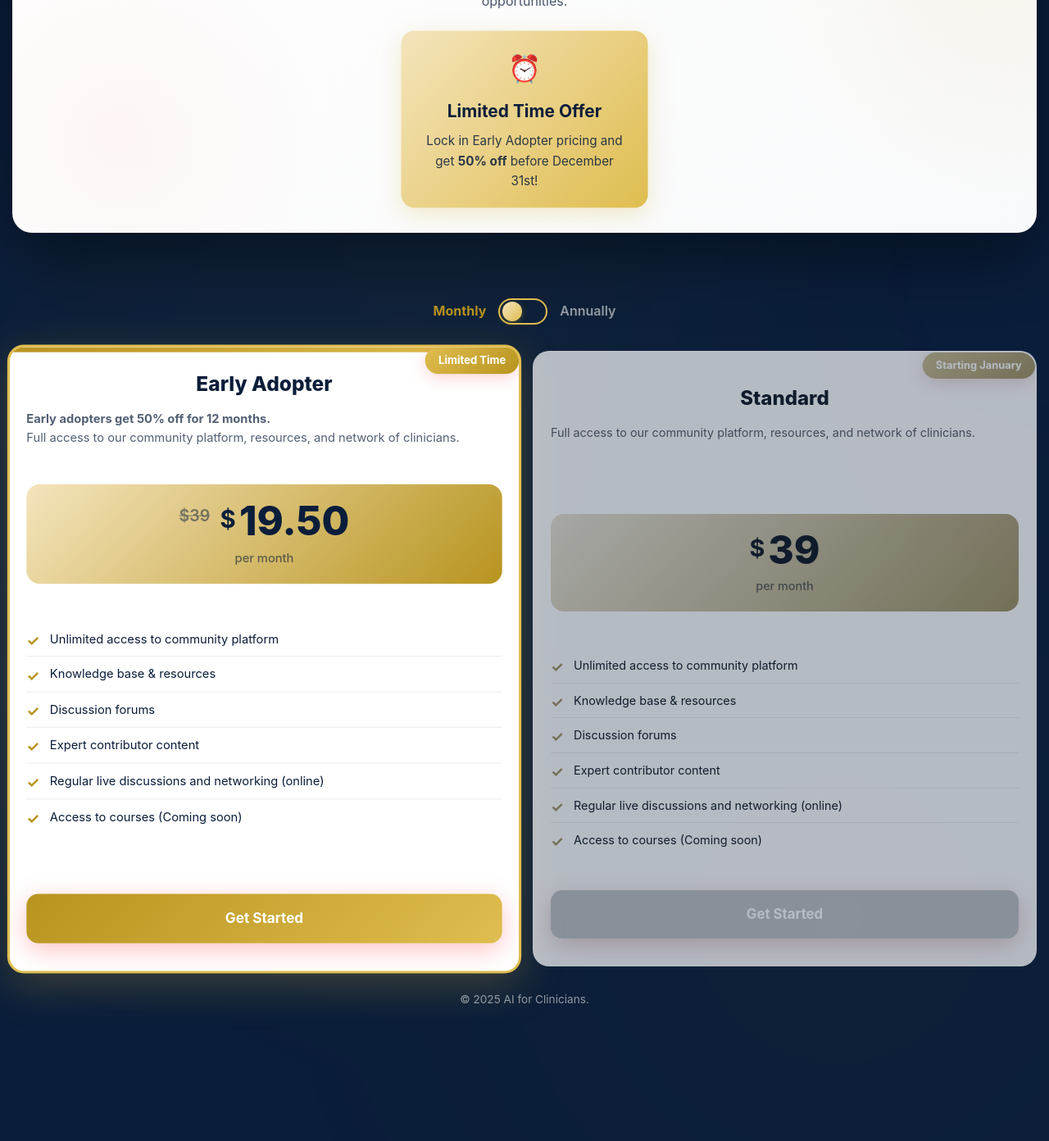
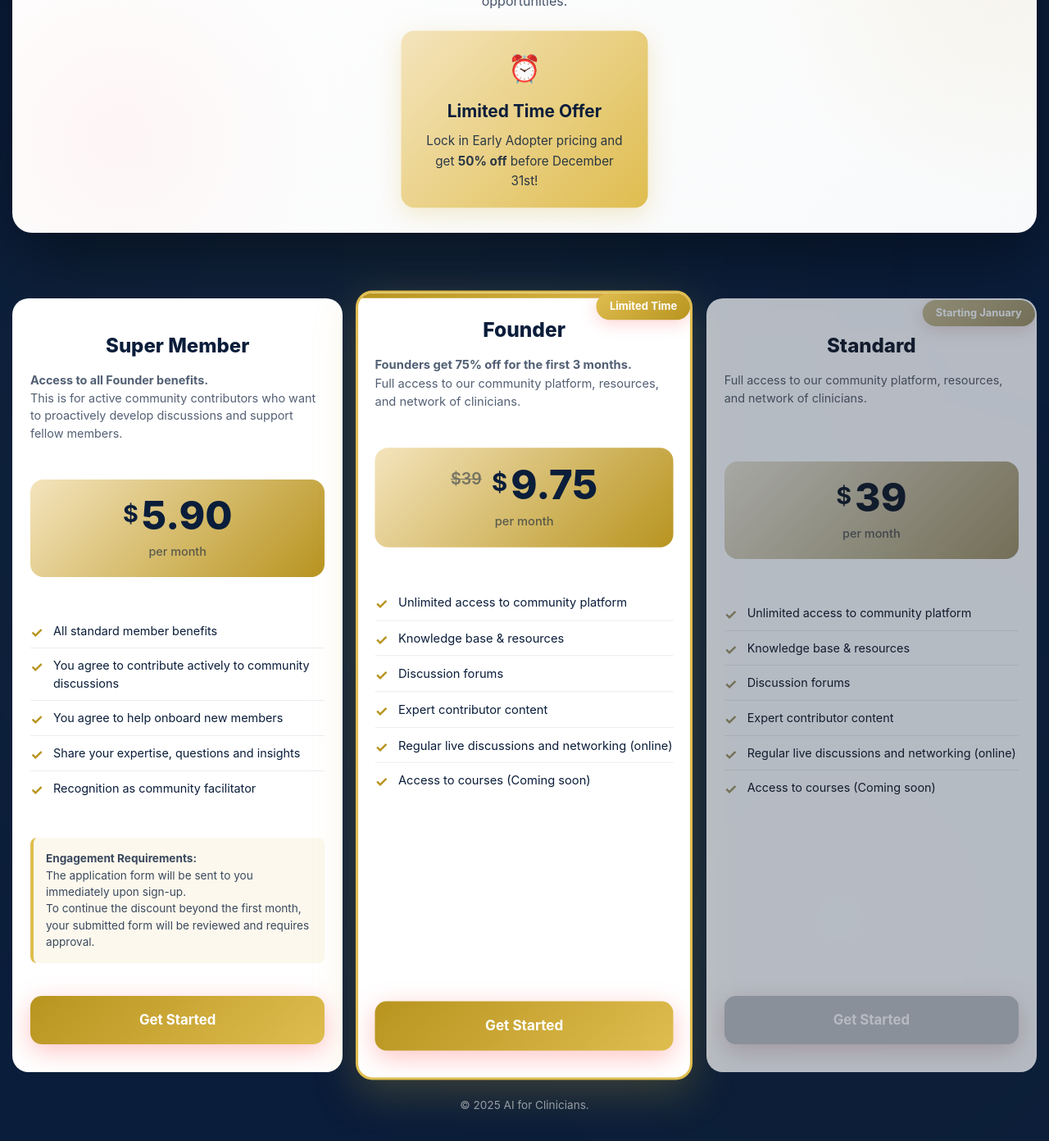
Before and after one commit to keisler-au/aiforclin, a Jekyll site: the page built from community/memberships.html, in a window 1280 px wide and 1400 px high, scrolled down 310 px. Shown: the top 1392 px of the window at 82% size. Built offline with Jekyll 4.4.1, drawn with Linux system fonts in a browser that asks for light colours; before the commit the page ends 1581 px from its top, so only the background shows below that.

Commit message:
membership pricing adjusted

```diff
--- a/community/memberships.html
+++ b/community/memberships.html
@@ -16,29 +16,29 @@ title: Choose Your Membership
     </div>
 
 </section>
-<div class="c-toggle-container desktop-toggle">
+<!-- <div class="c-toggle-container desktop-toggle">
     <span class="c-toggle-label">Monthly</span>
     <label class="c-switch">
-        <input type="checkbox" class="pricingToggle">
+        <input type="checkbox" class="pricingToggle" checked>
         <span class="c-slider"></span>
     </label>
     <span class="c-toggle-label">Annually</span>
-</div>
+</div> -->
 <section class="c-features" aria-label="Membership plans">
-    <!-- <article class="c-feature">
+    <article class="c-feature">
         <header class="card-header">
             <div class="header-title margin-top">
                 <h3 id="super-member-plan">Super Member</h3>
             </div>
-            <p aria-describedby="super-member-plan" class="card-header-subtext"><strong>Access to all early adopter benefits.</strong><br>
-                For active community contributors who want to proactively develop discussions
-                support fellow members.</p>
+            <p aria-describedby="super-member-plan" class="card-header-subtext"><strong>Access to all Founder benefits.</strong><br>
+                This is for active community contributors who want to proactively develop discussions
+                and support fellow members.</p>
         </header>
 
         <div class="price-container">
             <div class="price">
                 <div class="price-amount">
-                    <span class="price-currency">$</span>1
+                    <span class="price-currency">$</span>5.90
                 </div>
                 <div class="price-period">per month</div>
             </div>
@@ -53,15 +53,59 @@ title: Choose Your Membership
         </ul>
 
         <footer class="special-note">
-            <p><strong>Engagement Requirements:</strong> Super Member rates are subject to minimum engagement requirements.</p>
-        </footer>
+            <p><strong>Engagement Requirements:</strong>
+                <br>The application form will be sent to you immediately upon sign-up.
+                <br>To continue the discount beyond the first month, your submitted form will be reviewed and requires approval.
+            </footer>
 
         <div class="c-button-wrapper">
-            <a href="https://docs.google.com/forms/d/e/1FAIpQLScM91mlTIv8oVvGIOgaASk_RJmMnDFV6ECuM-u09o6XK5--lg/viewform?usp=header" target="_blank" class="c-submit-button" type="button">Get Started</a>
+            <a href="https://aiforclin.circle.so/checkout/super-membership?coupon_code=N0SVDVCH" target="_blank" class="c-submit-button" type="button">Get Started</a>
         </div>
-    </article> -->
+    </article>
+    <article class="c-feature featured">
+        <header class="card-header">
+            <div class="header-title">
+                <h3 id="memberPlanTitle">Founder</h3>
+                <span class="c-badge limited-badge-position" id="planBadge">
+                    <span id="planBadgeText">Limited Time</span>
+                </span>
+            </div>
+            <p aria-describedby="memberPlanTitle"><strong>Founders get 75% off for the first 3 months.</strong><br>Full access to our community platform, resources, and network of clinicians.</p>
+        </header>
 
-    <article class="c-feature featured">
+        <!-- <div class="c-toggle-container mobile-toggle">
+            <span class="c-toggle-label">Monthly</span>
+            <label class="c-switch">
+                <input type="checkbox" class="pricingToggle" checked>
+                <span class="c-slider"></span>
+            </label>
+            <span class="c-toggle-label">Annually</span>
+        </div> -->
+
+        <div class="price-container">
+            <div class="price">
+                <div class="price-amount">
+                    <span class="price-original" data-monthly="$39" data-annually="$39">$39</span>
+                    <span class="price-currency">$</span><span class="price-value" data-monthly="9.75" data-annually="9.75">9.75</span>
+                </div>
+                <div class="price-period-annually">per month</div>
+            </div>
+        </div>
+
+        <ul class="features-list">
+            <li>Unlimited access to community platform</li>
+            <li>Knowledge base & resources</li>
+            <li>Discussion forums</li>
+            <li>Expert contributor content</li>
+            <li>Regular live discussions and networking (online)</li>
+            <li>Access to courses (Coming soon)</li>
+        </ul>
+
+        <div class="c-button-wrapper">
+            <a href="https://aiforclin.circle.so/checkout/40percent-discount?coupon_code=DDPYKEAA" target="_blank" class="c-submit-button" type="button">Get Started</a>
+        </div>
+    </article>
+    <!-- <article class="c-feature featured">
         <header class="card-header">
             <div class="header-title">
                 <h3 id="memberPlanTitle">Early Adopter</h3>
@@ -75,7 +119,7 @@ title: Choose Your Membership
         <div class="c-toggle-container mobile-toggle">
             <span class="c-toggle-label">Monthly</span>
             <label class="c-switch">
-                <input type="checkbox" class="pricingToggle">
+                <input type="checkbox" class="pricingToggle" checked>
                 <span class="c-slider"></span>
             </label>
             <span class="c-toggle-label">Annually</span>
@@ -103,7 +147,7 @@ title: Choose Your Membership
         <div class="c-button-wrapper">
             <a href="https://aiforclin.circle.so/checkout/40percent-discount?coupon_code=DDPYKEAA" target="_blank" class="c-submit-button" type="button">Get Started</a>
         </div>
-    </article>
+    </article> -->
 
     <article class="c-feature disabled">
         <header class="card-header">
--- a/community/scripts/pricing-toggle.js
+++ b/community/scripts/pricing-toggle.js
@@ -1,6 +1,6 @@
 document.addEventListener('DOMContentLoaded', function () {
     const pricingToggles = document.querySelectorAll('.pricingToggle');
-    const priceValues = document.querySelectorAll('.price-value');
+    const priceValues = document.querySelectorAll('.c-feature.featured .price-value, .c-feature.disabled .price-value');
     const priceOriginals = document.querySelectorAll('.price-original');
     // const pricePeriods = document.querySelectorAll('.price-period-annually');
     const toggleContainers = document.querySelectorAll('.c-toggle-container');
@@ -36,8 +36,10 @@ document.addEventListener('DOMContentLoaded', function () {
         });
     };
 
-    // Initialize labels on page load
-    updateLabels(false);
+    // Initialize to default state on page load
+    const isInitiallyAnnual = pricingToggles.length > 0 ? pricingToggles[0].checked : false;
+    updatePrices(isInitiallyAnnual);
+    updateLabels(isInitiallyAnnual);
 
     pricingToggles.forEach(toggle => {
         toggle.addEventListener('change', function (event) {
```
